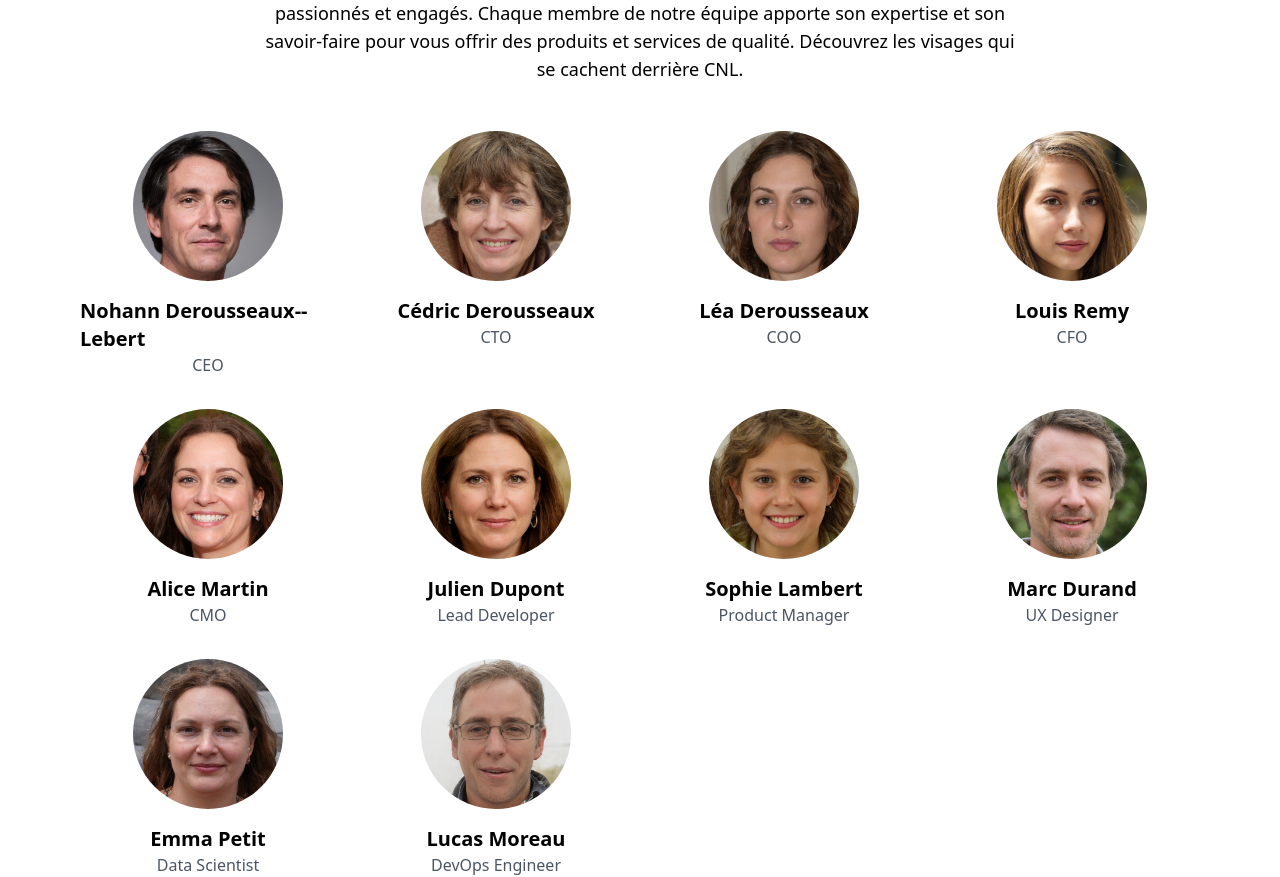
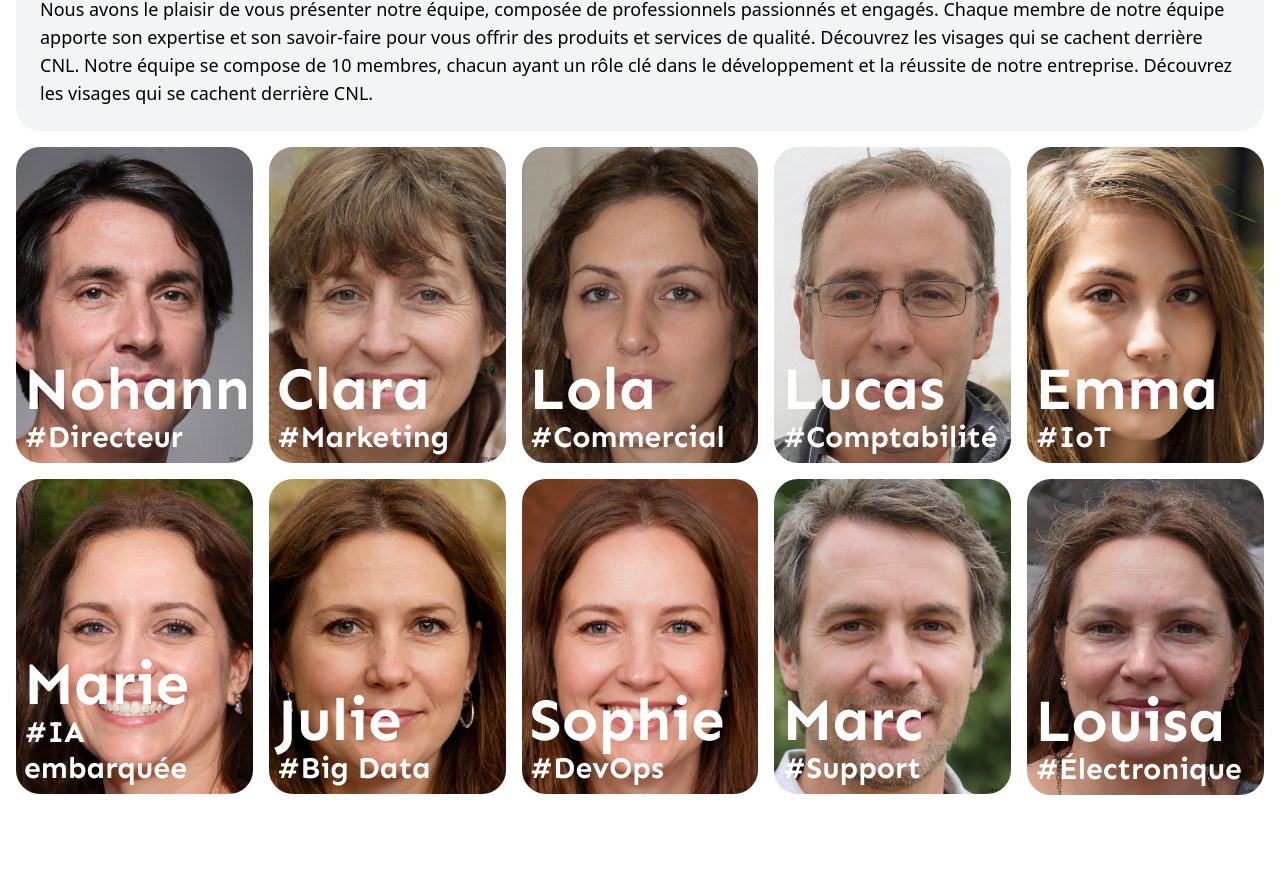
Before and after one commit to nderousseaux/cnl, a Next.js app: page /equipe in a window 1280 px wide. Shown: the part 229-1106 px from the top of the page. After the commit the page ends 1040 px from the top, so only its background shows below. Built offline with nearby package versions, Linux system fonts and the light colour scheme.

Commit message:
✨ feat: team page

```diff
--- a/src/app/equipe/page.tsx
+++ b/src/app/equipe/page.tsx
@@ -7,71 +7,82 @@ import { ArrowRightIcon, EnvelopeIcon } from '@heroicons/react/24/outline';
 export default function Page() {
   const data = [
     {
-      name: "Nohann Derousseaux--Lebert",
-      poste: "CEO",
+      name: "Nohann",
+      poste: "Directeur",
       image: "/assets/team/1.jpeg",
     },
     {
-      name: "Cédric Derousseaux",
-      poste: "CTO",
+      name: "Clara",
+      poste: "Marketing",
       image: "/assets/team/2.jpeg",
     },
     {
-      name: "Léa Derousseaux",
-      poste: "COO",
+      name: "Lola",
+      poste: "Commercial",
       image: "/assets/team/3.jpeg",
     },
     {
-      name: "Louis Remy",
-      poste: "CFO",
+      name: "Lucas",
+      poste: "Comptabilité",
+      image: "/assets/team/10.jpeg",
+    },
+    {
+      name: "Emma",
+      poste: "IoT",
       image: "/assets/team/4.jpeg",
     },
     {
-      name: "Alice Martin",
-      poste: "CMO",
+      name: "Marie",
+      poste: "IA embarquée",
       image: "/assets/team/5.jpeg",
     },
     {
-      name: "Julien Dupont",
-      poste: "Lead Developer",
+      name: "Julie",
+      poste: "Big Data",
       image: "/assets/team/6.jpeg",
     },
     {
-      name: "Sophie Lambert",
-      poste: "Product Manager",
+      name: "Sophie",
+      poste: "DevOps",
       image: "/assets/team/7.jpeg",
     },
     {
-      name: "Marc Durand",
-      poste: "UX Designer",
+      name: "Marc",
+      poste: "Support",
       image: "/assets/team/8.jpeg",
     },
     {
-      name: "Emma Petit",
-      poste: "Data Scientist",
+      name: "Louisa",
+      poste: "Électronique",
       image: "/assets/team/9.jpeg",
-    },
-    {
-      name: "Lucas Moreau",
-      poste: "DevOps Engineer",
-      image: "/assets/team/10.jpeg",
-    },
+    }
   ]
 
 
   return (
     <main className="flex justify-center h-screen font-sans">
 
-      <div className="w-full max-w-6xl p-4 flex flex-col">
-        <h1 className="text-4xl font-bold mb-8 text-center">Notre équipe</h1>
-        <p className="text-lg mb-12 text-center max-w-3xl mx-auto">Nous avons le plaisir de vous présenter notre équipe, composée de professionnels passionnés et engagés. Chaque membre de notre équipe apporte son expertise et son savoir-faire pour vous offrir des produits et services de qualité. Découvrez les visages qui se cachent derrière CNL.</p>
-        <div className="grid grid-cols-1 sm:grid-cols-2 md:grid-cols-3 lg:grid-cols-4 gap-8">
+      <div className="w-full flex flex-col">
+        <section className="col-span-2 row-span-2 bg-gray-100 p-6 rounded-3xl flex flex-col justify-between mb-4">
+          <h2 className={`text-7xl font-bold ${emphasisFont.className} tracking-tighter mb-4`}>Notre équipe</h2>
+          <p className="text-lg">
+          Nous avons le plaisir de vous présenter notre équipe, composée de professionnels passionnés et engagés. Chaque membre de notre équipe apporte son expertise et son savoir-faire pour vous offrir des produits et services de qualité. Découvrez les visages qui se cachent derrière CNL.
+          Notre équipe se compose de 10 membres, chacun ayant un rôle clé dans le développement et la réussite de notre entreprise. Découvrez les visages qui se cachent derrière CNL.
+          </p>
+        </section>
+        <div className="grid grid-cols-2 sm:grid-cols-3 lg:grid-cols-4 xl:grid-cols-5 gap-4 w-full pb-4">
           {data.map((member, index) => (
-            <div key={index} className="flex flex-col items-center">
-              <Image src={member.image} alt={member.name} width={150} height={150} className="rounded-full mb-4" />
-              <h2 className="text-xl font-semibold">{member.name}</h2>
-              <p className="text-gray-600">{member.poste}</p>
-            </div>
+            <section className="col-span-1 row-span-1 bg-gray-200 p-2 rounded-3xl flex flex-col justify-end relative aspect-[3/4]" key={index}>
+              <Image
+              src={member.image}
+              alt={member.name}
+              layout="fill"
+              objectFit="cover"
+              className="rounded-3xl"
+              />
+                <h2 className={`text-4xl md:text-6xl font-bold ${emphasisFont.className} relative z-10 text-white`}>{member.name}</h2>
+                <h2 className={`text-xl md:text-3xl font-bold ${emphasisFont.className} relative z-10 text-white`}>#{member.poste}</h2>
+            </section>
           ))}
         </div>
       </div>
```
Also changed, not shown: public/assets/team/7.jpeg.
